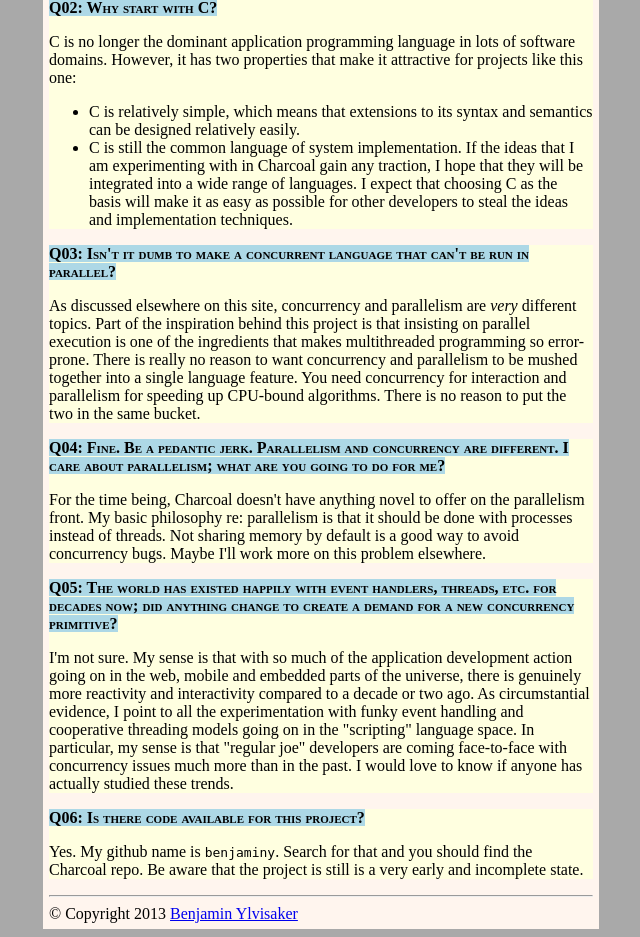
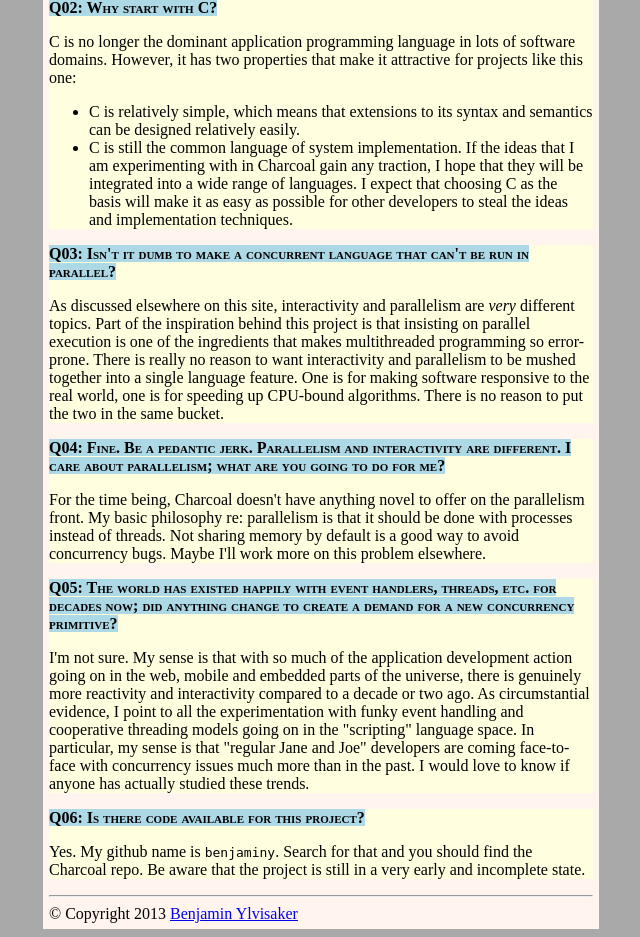
Before and after one commit to benjaminy/Charcoal, a PHP site: page /faq.php in a window 1280 px wide. Shown: the part 214-1151 px from the top of the page, without its empty margins (173-813 px from the left). Run offline with PHP 8.4, Linux system fonts and the light colour scheme.

Commit message:
A few Charcoal website tweaks and starting to do atomics in the ESS

```diff
--- a/Documentation/Website/example_multi_dns.php
+++ b/Documentation/Website/example_multi_dns.php
@@ -13,10 +13,10 @@
 
 <h1>Multi-DNS Lookup</h1>
 
-The first example is a multi-DNS lookup procedure.  This example is
+<p>The first example is a multi-DNS lookup procedure.  This example is
 shamelessly stolen from the
 paper <a href="http://static.usenix.org/event/usenix07/tech/krohn.html">Events
-Can Make Sense</a> by Krohn, Kohler, and Kaashoek.
+Can Make Sense</a> by Krohn, Kohler, and Kaashoek.</p>
 
 <h3>Sequential Version</h3>
 
--- a/Documentation/Website/faq.php
+++ b/Documentation/Website/faq.php
@@ -55,18 +55,18 @@ developers to steal the ideas and implementation techniques.
 <h4 class="question">Q03: Isn't it dumb to make a concurrent language that can't be run
 in parallel?</h4>
 
-<p>As discussed elsewhere on this site, concurrency and parallelism
+<p>As discussed elsewhere on this site, interactivity and parallelism
 are <em>very</em> different topics.  Part of the inspiration behind this
 project is that insisting on parallel execution is one of the
 ingredients that makes multithreaded programming so error-prone.  There
-is really no reason to want concurrency and parallelism to be mushed
-together into a single language feature.  You need concurrency for
-interaction and parallelism for speeding up CPU-bound algorithms.  There
-is no reason to put the two in the same bucket.</p>
+is really no reason to want interactivity and parallelism to be mushed
+together into a single language feature.  One is for making software
+responsive to the real world, one is for speeding up CPU-bound
+algorithms.  There is no reason to put the two in the same bucket.</p>
 </div>
 
 <div class="qanda">
-<h4 class="question">Q04: Fine.  Be a pedantic jerk.  Parallelism and concurrency are
+<h4 class="question">Q04: Fine.  Be a pedantic jerk.  Parallelism and interactivity are
 different.  I care about parallelism; what are you going to do for
 me?</h4>
 
@@ -88,7 +88,7 @@ universe, there is genuinely more reactivity and interactivity compared
 to a decade or two ago.  As circumstantial evidence, I point to all the
 experimentation with funky event handling and cooperative threading
 models going on in the "scripting" language space.  In particular, my
-sense is that "regular joe" developers are coming face-to-face with
+sense is that "regular Jane and Joe" developers are coming face-to-face with
 concurrency issues much more than in the past.  I would love to know if
 anyone has actually studied these trends.</p>
 </div>
@@ -101,7 +101,7 @@ anyone has actually studied these trends.</p>
 <p>Yes.  My github name
 is <span style="font-family:monospace;">benjaminy</span>.  Search for
 that and you should find the Charcoal repo.  Be aware that the project
-is still is a very early and incomplete state.</p>
+is still in a very early and incomplete state.</p>
 </div>
 
 <?php include 'copyright.html'; ?>
--- a/Documentation/Website/index.php
+++ b/Documentation/Website/index.php
@@ -10,7 +10,7 @@
 <table width="100%"><tbody><tr>
 <td valign="top"><h1>Charcoal</h1>
 <hr/>
-<h3>Easier Concurrency for Application Developers</h3></td>
+<h3>Interactive Software for Regular Programmers</h3></td>
 <td><img src="activated_charcoal_3.png"/></td>
 </tr></tbody></table>
 
@@ -24,7 +24,7 @@ characteristics are:</p>
     <li>Follows the "C philosophy"
   </ul>
   <li>Charcoal makes the design and implementation of
-  asynchronous/&#8203;concurrent/&#8203;reactive/&#8203;interactive software more accessible to
+  interactive/&#8203;reactive/&#8203;asynchronous/&#8203;concurrent software more accessible to
   application programmers
 </ul>
 <p>Charcoal is currently in a very early stage of development.  As of
```
Also changed, not shown: Documentation/Website/activities_compared.php (+7 -3 lines), 1 other file.
